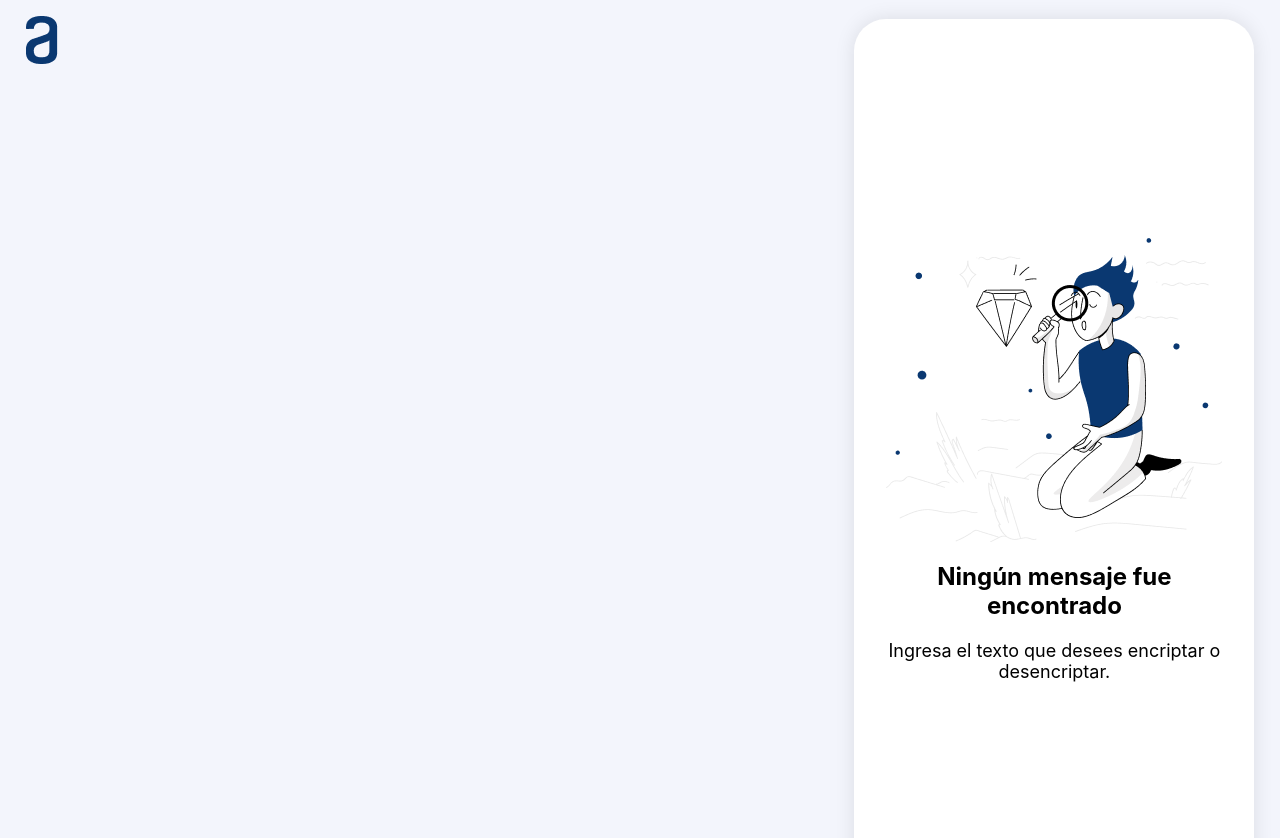
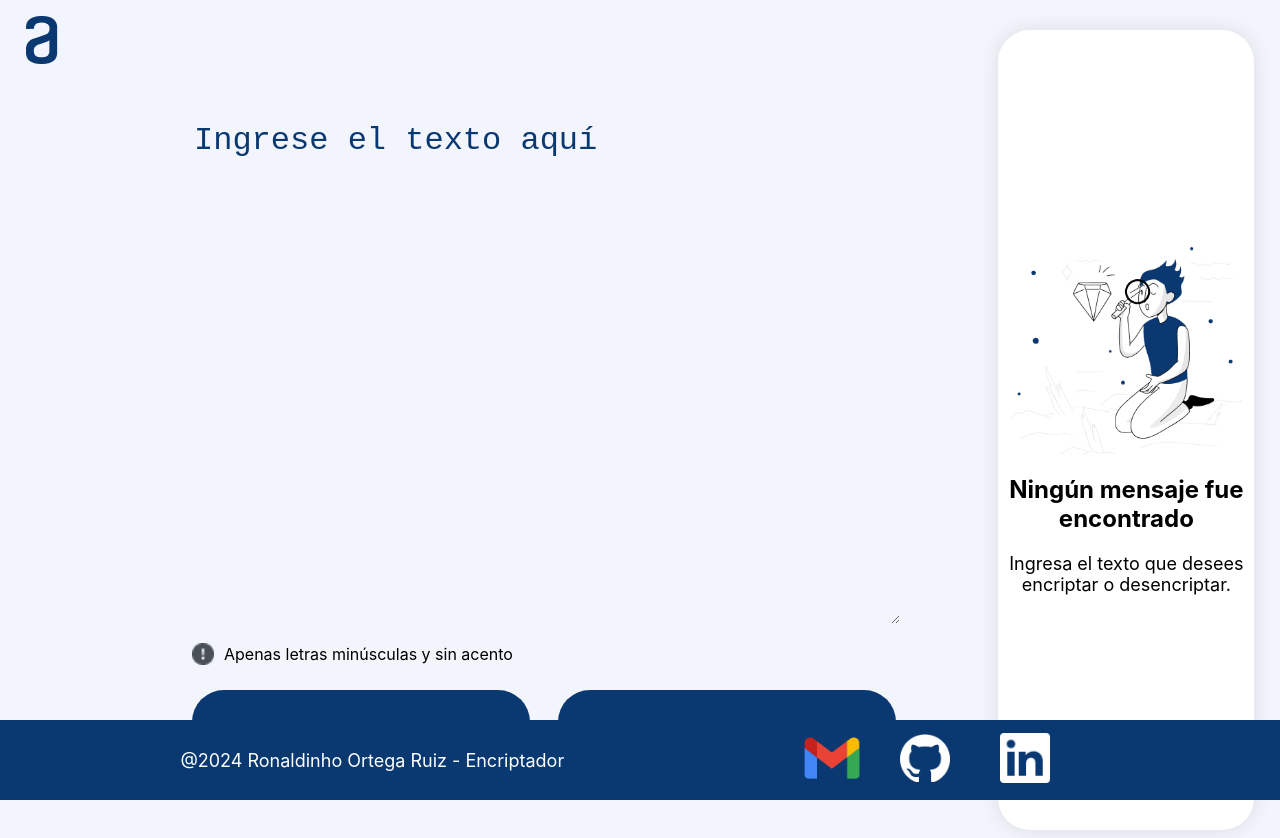
Before and after one commit to Ronaldinho-OrtegaRuiz/encriptador-alura, a plain HTML site: page main.html in a window 1280 px wide. After the commit the page ends 800 px from the top, so only its background shows below. Drawn offline with Linux system fonts and the light colour scheme.

Commit message:
Terminado el frontend, todo hecho con fixed (se podría cambiar)

```diff
--- a/main.html
+++ b/main.html
@@ -7,7 +7,20 @@
 </head>
 <body>
 
-<img src="imgs/Vector.png" alt="logo" class="logo">
+<img src="imgs/Logo.png" alt="logo" class="logo">
+
+<div class="input-bar">
+    <textarea placeholder="Ingrese el texto aquí"></textarea>
+
+    <div class="warning">
+        <img src="imgs/Warning.png" alt="warning">
+        <p>Apenas letras minúsculas y sin acento</p>
+    </div>
+    <div class="buttons">
+        <button class="encrypt">Encriptar</button>
+        <button class="decrypt">Desencriptar</button>
+    </div>
+</div>
 
 <div class="result-bar">
     <img src="imgs/Muñeco.png" alt="wait-text">
@@ -16,5 +29,32 @@
     <p>Ingresa el texto que desees encriptar o desencriptar.</p>
 </div>
 
+<footer>
+    <div>
+        <p>@2024 Ronaldinho Ortega Ruiz - Encriptador</p>
+    </div>
+
+    <div>
+
+        <ul>
+            <li>
+                <a href="mailto:b99ronal@gmail.com">
+                    <img src="imgs/gmail-02.png" alt="gmail" id="gm">
+                </a>
+            </li>
+            <li>
+                <a href="https://github.com/Ronaldinho-OrtegaRuiz" target="_blank">
+                    <img src="imgs/github-mark-white.png" alt="git hub" id="gt">
+                </a>
+            </li>
+            <li>
+                <a href="https://www.linkedin.com/in/ronaldinho-ortega-ruiz-563241286" target="_blank">
+                    <img src="imgs/In-White-48.png" alt="linkedin" id="ln">
+                </a>
+            </li>
+        </ul>
+
+    </div>
+</footer>
 </body>
 </html>
--- a/style.css
+++ b/style.css
@@ -1,41 +1,134 @@
-body{
+body {
     font-family: 'Inter', sans-serif;
     background-color: #F3F5FC;
     margin: 0;
     padding: 0;
 }
 
-.logo{
+.logo {
     position: fixed;
-    top:2%;
+    top: 2%;
     left: 2%;
 }
 
-.result-bar{
-    float: right;
-    width: 400px;
-    height: 900px;
+.input-bar {
+    position: fixed;
+    top: 15%;
+    left: 15%;
+    width: 55%;
+    height: 500px;
+}
+
+.input-bar textarea {
+    width: 100%;
+    height: 100%;
+    background-color: transparent;
+    border: none;
+    outline: none;
+    font-size: 32px;
+    color: #0A3871
+}
+
+.input-bar textarea::placeholder {
+    color: #0A3871;
+    font-size: 32px;
+}
+
+.warning {
+    display: flex;
+    align-items: center;
+}
+
+.warning img {
+    width: 22px;
+    height: 22px;
+    margin-right: 10px;
+}
+
+.buttons {
+    width: 100%;
+    height: 80px;
+    display: flex;
+    justify-content: space-between;
+    margin-top: 10px;
+}
+
+.buttons button {
+    width: 48%;
+    height: 100%;
+    background-color: #0A3871;
+    color: #FFFFFF;
+    font-size: 18px;
+    border: none;
+    border-radius: 32px;
+    cursor: pointer;
+}
+
+.result-bar {
+    position: fixed;
+    top: 30px;
+    left: 78%;
+    width: 20%;
+    height: 800px;
     background-color: #FFFFFF;
-    margin-top: 1.5%;
     margin-right: 2%;
     border-radius: 32px;
-    box-shadow: 0 0 20px 0 rgba(0,0,0,0.1);
+    box-shadow: 0 0 20px 0 rgba(0, 0, 0, 0.1);
     display: flex;
     justify-content: center;
     align-items: center;
     flex-direction: column;
 }
 
-.result-bar img{
+.result-bar img {
     margin-bottom: 20px;
+    width: 90%;
 }
 
-.result-bar strong{
+.result-bar strong {
     font-size: 24px;
 }
 
-.result-bar p{
+.result-bar p {
     font-size: 18px;
     margin-top: 20px;
     text-align: center;
 }
+
+footer {
+    position: fixed;
+    top: 90%;
+    bottom: 0;
+    left: 0;
+    width: 100%;
+    height: 10%;
+    background-color: #0A3871;
+    display: flex;
+    justify-content: space-evenly;
+    align-items: center;
+}
+
+footer div {
+    display: flex;
+    align-items: center;
+    justify-content: center;
+    color: #FFFFFF;
+    font-size: 18px;
+}
+
+footer ul{
+    list-style: none;
+    display: flex;
+    align-items: center;
+    justify-content: center;
+
+}
+#gm{
+    margin-right: 15px;
+    width: 100px;
+}
+
+#gt, #ln{
+    margin-right: 50px;
+    width: 50px;
+}
```
Also changed, not shown: imgs/In-White-48.png (added), imgs/Logo.png (renamed from imgs/Vector.png), imgs/Warning.png (added), imgs/github-mark-white.png (added), imgs/gmail-02.png (added).
